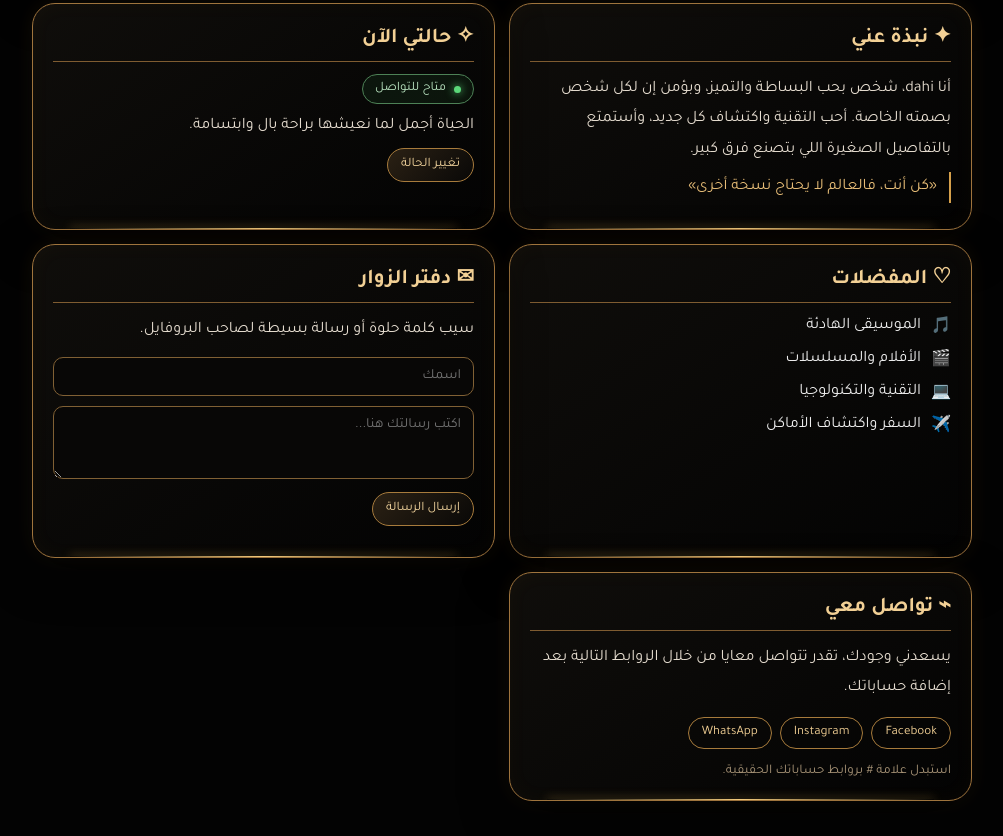
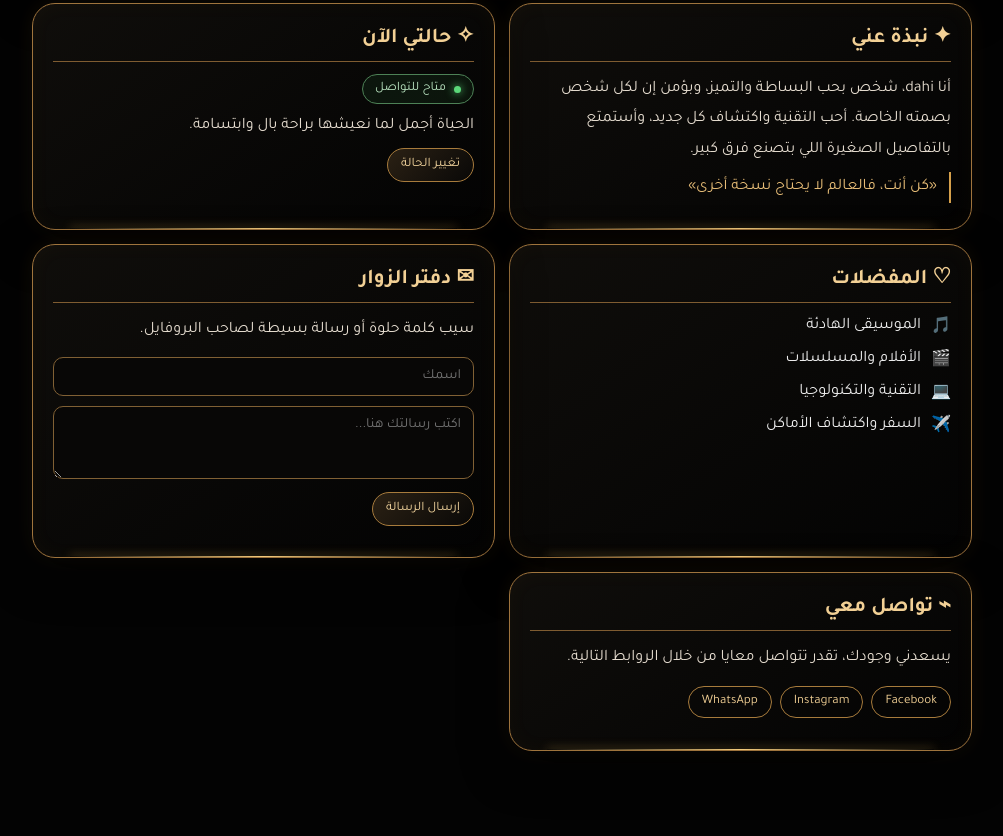
Before and after one commit to Mahosss/test, a plain HTML site: page index.html in a window 1280 px wide. Shown: the part 933-1769 px from the top of the page, without its empty margins (138-1141 px from the left). After the commit the page ends 1719 px from the top, so only its background shows below. Drawn offline with Linux system fonts and the light colour scheme.

Commit message:
Update index.html

```diff
--- a/index.html
+++ b/index.html
@@ -250,7 +250,7 @@ body.light-mode .extras-wrap .panel{background:linear-gradient(145deg,#fffaf0,#f
   <article class="panel extra-card" id="statusSection"><h2>✧ حالتي الآن</h2><div class="status-pill"><i></i> متاح للتواصل</div><p id="statusText">الحياة أجمل لما نعيشها براحة بال وابتسامة.</p><button class="mini-btn" id="changeStatus">تغيير الحالة</button></article>
   <article class="panel extra-card" id="favoritesSection"><h2>♡ المفضلات</h2><div class="favorite-list"><div>🎵 <span>الموسيقى الهادئة</span></div><div>🎬 <span>الأفلام والمسلسلات</span></div><div>💻 <span>التقنية والتكنولوجيا</span></div><div>✈️ <span>السفر واكتشاف الأماكن</span></div></div></article>
   <article class="panel extra-card" id="guestbookSection"><h2>✉ دفتر الزوار</h2><p>سيب كلمة حلوة أو رسالة بسيطة لصاحب البروفايل.</p><form id="guestForm"><input id="guestName" maxlength="30" placeholder="اسمك" required><textarea id="guestMessage" maxlength="240" rows="3" placeholder="اكتب رسالتك هنا..." required></textarea><button class="mini-btn" type="submit">إرسال الرسالة</button></form><div id="guestMessages" class="guest-messages"></div></article>
-  <article class="panel extra-card" id="contactSection"><h2>⌁ تواصل معي</h2><p>يسعدني وجودك، تقدر تتواصل معايا من خلال الروابط التالية بعد إضافة حساباتك.</p><div class="contact-links"><a href="#" class="contact-link" data-placeholder>Facebook</a><a href="#" class="contact-link" data-placeholder>Instagram</a><a href="#" class="contact-link" data-placeholder>WhatsApp</a></div><small>استبدل علامة # بروابط حساباتك الحقيقية.</small></article>
+  <article class="panel extra-card" id="contactSection"><h2>⌁ تواصل معي</h2><p>يسعدني وجودك، تقدر تتواصل معايا من خلال الروابط التالية.</p><div class="contact-links"><a href="#" class="contact-link" data-placeholder>Facebook</a><a href="#" class="contact-link" data-placeholder>Instagram</a><a href="#" class="contact-link" data-placeholder>WhatsApp</a></div><small></small></article>
  </div>
 </section>
 
```
